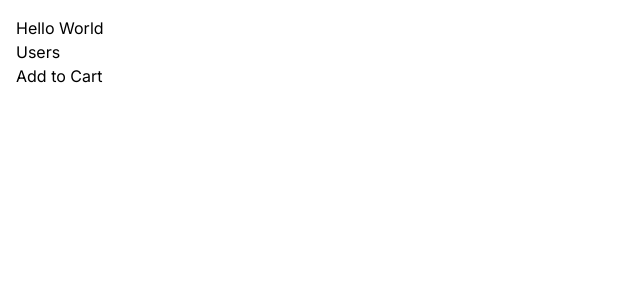
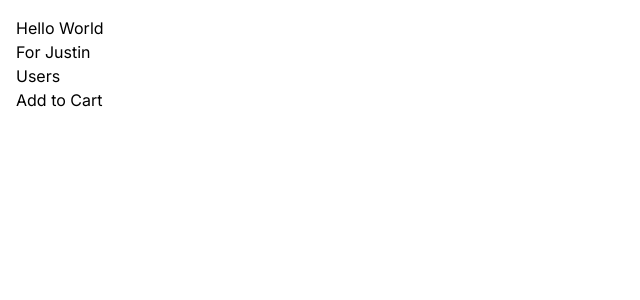
Before and after one commit to jduru213-1/TechDive2.0, a Next.js app: page / in a window 1280 px wide. Shown: the top 300 px of the page, without its empty margins (0-640 px from the left). Built offline with nearby package versions, Linux system fonts and the light colour scheme.

Commit message:
For Justin

```diff
--- a/app/page.tsx
+++ b/app/page.tsx
@@ -6,6 +6,7 @@ export default function Home() {
   return (
     <main>
       <h1> Hello World </h1>
+      <h2> For Justin</h2>
       <Link href = "/users">Users</Link>
       <ProductCard />
     </main>
```
